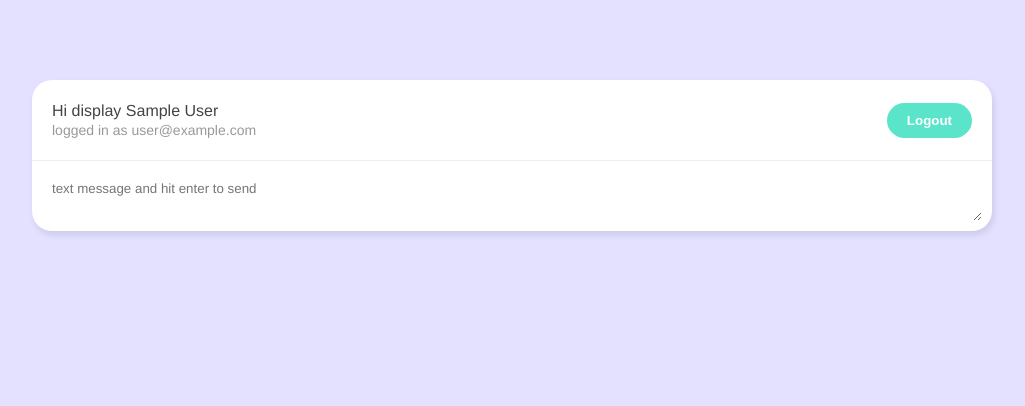
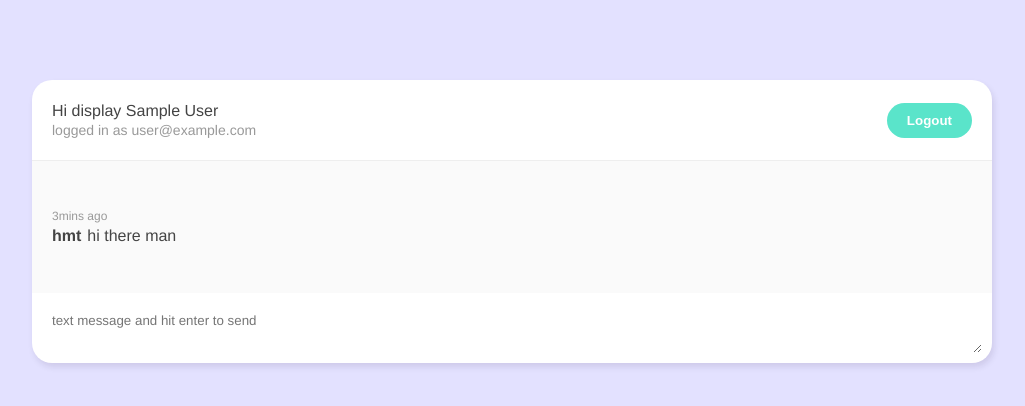
Before and after one commit to ChanHeinKyaw/Vue_JS, a Vue app in the folder Chapter_14/live-chat-room-application-project/: page /chatroom in a window 1280 px wide. Shown: the top 406 px of the page, without its empty margins (128-1153 px from the left). Built offline with nearby package versions, Linux system fonts and the light colour scheme; no server answers; sample sign-in values are in the browser's storage.

Commit message:
create chatwindow component and design our chatwindow

```diff
--- /dev/null
+++ b/Chapter_14/live-chat-room-application-project/src/components/ChatWindow.vue
@@ -0,0 +1,39 @@
+<template>
+  <div class="chat-window">
+    <div class="messages">
+      <div class="single">
+        <span class="created-at">3mins ago</span>
+        <span class="name">hmt</span>
+        <span class="message">hi there man</span>
+      </div>
+    </div>
+  </div>
+</template>
+
+<script>
+export default {};
+</script>
+
+<style>
+.chat-window {
+  background: #fafafa;
+  padding: 30px 20px;
+}
+.single {
+  margin: 18px 0;
+}
+.created-at {
+  display: block;
+  color: #999;
+  font-size: 12px;
+  margin-bottom: 4px;
+}
+.name {
+  font-weight: bold;
+  margin-right: 6px;
+}
+.messages {
+  max-height: 400px;
+  overflow: auto;
+}
+</style>
--- a/Chapter_14/live-chat-room-application-project/src/views/Chatroom.vue
+++ b/Chapter_14/live-chat-room-application-project/src/views/Chatroom.vue
@@ -1,11 +1,13 @@
 <template>
   <div class="container">
     <Navbar></Navbar>
+    <ChatWindow></ChatWindow>
     <NewChatForm></NewChatForm>
   </div>
 </template>
 
 <script>
+import ChatWindow from "../components/ChatWindow";
 import NewChatForm from "../components/NewChatForm";
 import { watch } from "vue";
 import Navbar from "../components/Navbar";
@@ -13,6 +15,7 @@
 import { useRouter } from "vue-router";
 export default {
   components: {
+    ChatWindow,
     NewChatForm,
     Navbar,
   },
```
